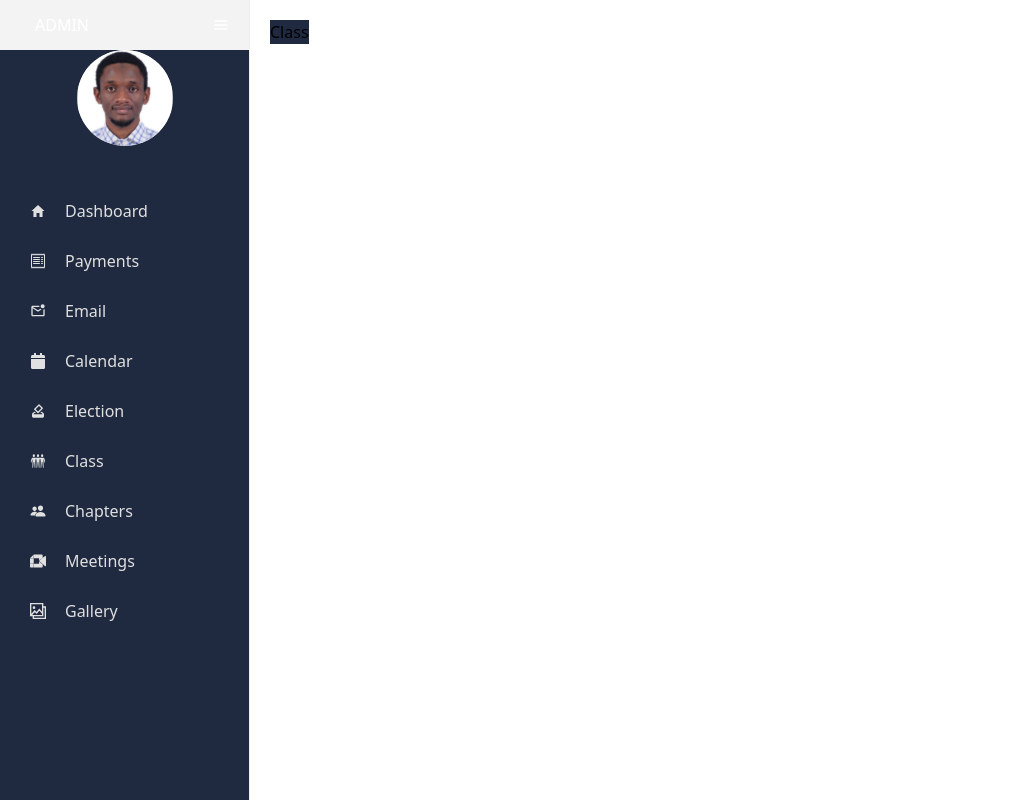
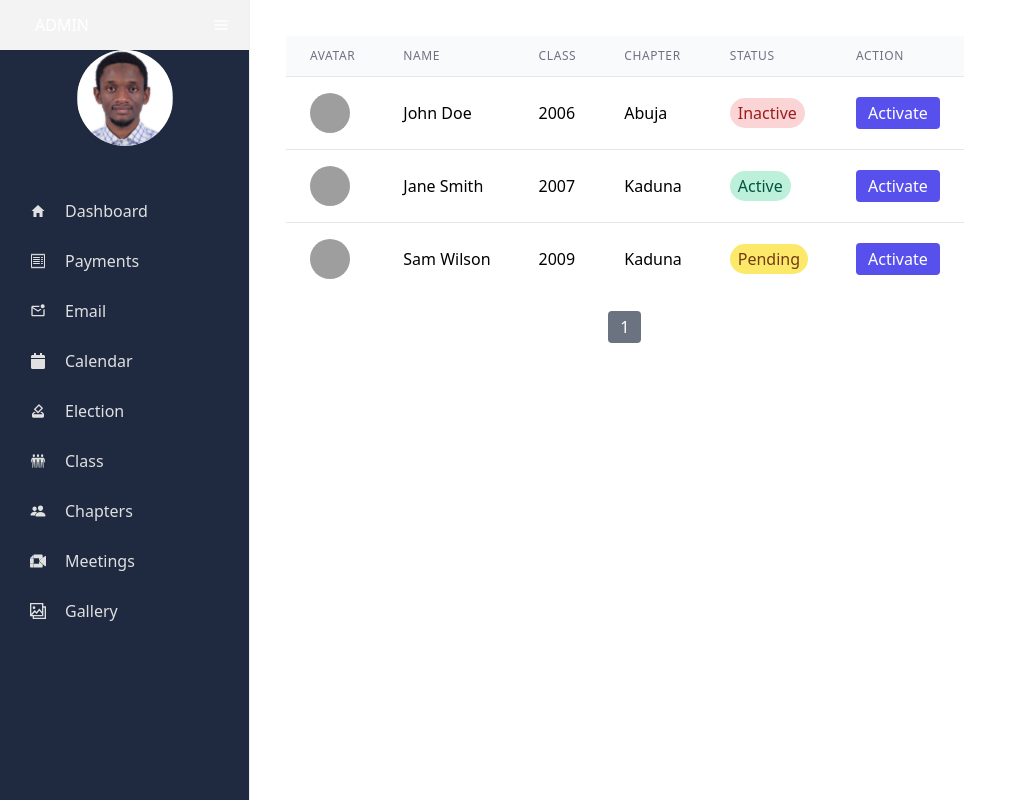
Before and after one commit to muhammadtanko/alumni_frontend, a React (Vite) app: page /class in a window 1280 px wide. Shown: the whole page, without its empty margins (0-1027 px from the left). Built offline with nearby package versions, Linux system fonts and the light colour scheme; grey boxes are pictures that could not be loaded.

Commit message:
minor changes

```diff
--- a/src/pages/class/index.jsx
+++ b/src/pages/class/index.jsx
@@ -1,14 +1,137 @@
 import Layout from "../../layouts/layout"
+import React, { useState } from 'react';
+import { Modal } from 'flowbite-react';
 
+const users = [
+  {
+    id: 1,
+    avatar: 'https://i.pravatar.cc/150?img=1',
+    name: 'John Doe',
+    class: '2006',
+    chapter: 'Abuja',
+    status: 'Inactive'
+  },
+  {
+    id: 2,
+    avatar: 'https://i.pravatar.cc/150?img=2',
+    name: 'Jane Smith',
+    class: '2007',
+    chapter: 'Kaduna',
+    status: 'Active'
+  },
+  {
+    id: 3,
+    avatar: 'https://i.pravatar.cc/150?img=3',
+    name: 'Sam Wilson',
+    class: '2009',
+    chapter: 'Kaduna',
+    status: 'Pending'
+  },
+  // Add more user data as needed
+];
 
 export default function Class() {
+  const [showModal, setShowModal] = useState(false);
+  const [selectedUser, setSelectedUser] = useState(null);
+  const [currentPage, setCurrentPage] = useState(1);
+  const itemsPerPage = 5;
+
+  const paginatedUsers = users.slice((currentPage - 1) * itemsPerPage, currentPage * itemsPerPage);
+  const totalPages = Math.ceil(users.length / itemsPerPage);
+
+  const handleRowClick = (user) => {
+    setSelectedUser(user);
+    setShowModal(true);
+  };
+
+  const handleActivate = (userId) => {
+    // Handle activation logic
+    console.log(`Activating user with ID: ${userId}`);
+  };
+
+  const handlePageChange = (page) => {
+    setCurrentPage(page);
+  };
+
+  const statusColors = {
+    'Active': 'bg-green-200 text-green-800',
+    'Inactive': 'bg-red-200 text-red-800',
+    'Pending': 'bg-yellow-200 text-yellow-800'
+  };
+
+  const buttonStyles = 'bg-indigo-600 text-white px-3 py-1 rounded hover:bg-indigo-800';
 
   return (
+    <Layout>
+      <div className="container mx-auto p-4">
+        <table className="min-w-full divide-y divide-gray-200">
+          <thead className="bg-gray-50">
+            <tr>
+              <th className="px-6 py-3 text-left text-xs font-medium text-gray-500 uppercase tracking-wider">Avatar</th>
+              <th className="px-6 py-3 text-left text-xs font-medium text-gray-500 uppercase tracking-wider">Name</th>
+              <th className="px-6 py-3 text-left text-xs font-medium text-gray-500 uppercase tracking-wider">Class</th>
+              <th className="px-6 py-3 text-left text-xs font-medium text-gray-500 uppercase tracking-wider">Chapter</th>
+              <th className="px-6 py-3 text-left text-xs font-medium text-gray-500 uppercase tracking-wider">Status</th>
+              <th className="px-6 py-3 text-left text-xs font-medium text-gray-500 uppercase tracking-wider">Action</th>
+            </tr>
+          </thead>
+          <tbody className="bg-white divide-y divide-gray-200">
+            {paginatedUsers.map(user => (
+              <tr key={user.id} onClick={() => handleRowClick(user)} className="hover:bg-gray-100 cursor-pointer">
+                <td className="px-6 py-4 whitespace-nowrap">
+                  <img src={user.avatar} alt={user.name} className="w-10 h-10 rounded-full" />
+                </td>
+                <td className="px-6 py-4 whitespace-nowrap">{user.name}</td>
+                <td className="px-6 py-4 whitespace-nowrap">{user.class}</td>
+                <td className="px-6 py-4 whitespace-nowrap">{user.chapter}</td>
+                <td className="px-6 py-4 whitespace-nowrap">
+                  <span className={`px-2 py-1 rounded-full ${statusColors[user.status]}`}>
+                    {user.status}
+                  </span>
+                </td>
+                <td className="px-6 py-4 whitespace-nowrap">
+                  <button
+                    onClick={(e) => { e.stopPropagation(); handleActivate(user.id); }}
+                    className={buttonStyles}
+                  >
+                    Activate
+                  </button>
+                </td>
+              </tr>
+            ))}
+          </tbody>
+        </table>
 
-    <Layout>
-      <div className="bg-bgDArk flex justify-between ">
-        Class
+        <div className="mt-4 flex justify-center space-x-1">
+          {Array.from({ length: totalPages }, (_, i) => i + 1).map(page => (
+            <button
+              key={page}
+              onClick={() => handlePageChange(page)}
+              className={`px-3 py-1 rounded ${currentPage === page ? 'bg-gray-500 text-white' : 'bg-gray-200 text-gray-800'}`}
+            >
+              {page}
+            </button>
+          ))}
+        </div>
+
+        {selectedUser && (
+          <Modal
+            show={showModal}
+            size="md"
+            popup={true}
+            onClose={() => setShowModal(false)}
+          >
+            <Modal.Header />
+            <Modal.Body>
+              <div className="text-center">
+                <img src={selectedUser.avatar} alt={selectedUser.name} className="w-32 h-32 rounded-full mx-auto" />
+                <h3 className="mt-4 text-xl font-medium text-gray-900">{selectedUser.name}</h3>
+                <p className="text-sm text-gray-500">{selectedUser.class} - {selectedUser.chapter}</p>
+              </div>
+            </Modal.Body>
+          </Modal>
+        )}
       </div>
     </Layout>
-  )
+  );
 }
--- a/src/pages/onboarding/index.jsx
+++ b/src/pages/onboarding/index.jsx
@@ -11,6 +11,7 @@ export default function Onboarding() {
     const next = () => {
         setCurrentStepper((prevStep) => (prevStep < 3 ? prevStep + 1 : prevStep));
         // dispatch(nextStep());
+
     };
     const prevStep = () => {
         setCurrentStepper((prevStep) => (prevStep > 1 ? prevStep - 1 : prevStep));
@@ -23,7 +24,6 @@ export default function Onboarding() {
     };
 
     useEffect(() => {
-
         if (currentStep === 4) {
             handleFinalSubmit();
         }
@@ -101,7 +101,7 @@ const PersonalInfo = ({ next }) => {
             validationSchema={validationSchema}
             onSubmit={(values) => {
                 console.log(values);
-                dispatch(nextStep());
+                // dispatch(nextStep());
                 dispatch(savepersonalInfo(values));
                 next()
             }}
@@ -293,7 +293,7 @@ const OtherInfo = ({ prevStep }) => {
             onSubmit={(values) => {
                 console.log(values);
                 dispatch(saveotherInfo(values));
-                dispatch(nextStep());
+                // dispatch(nextStep());
             }}
         >
             <Form className="grid gap-4 gap-y-2 text-sm grid-cols-2 md:grid-cols-5">
--- a/src/store/reducers/userSlice.js
+++ b/src/store/reducers/userSlice.js
@@ -25,7 +25,9 @@ export const submitFormData = createAsyncThunk(
     "user",
     async (formData, thunkAPI) => {
         try {
-            const response = await axios.post('/user', formData);
+            const response = await axios.post(
+                "http://localhost:4000/api/v1/user",
+                formData);
             return response.data;
         } catch (error) {
             return thunkAPI.rejectWithValue(error.response.data);
@@ -49,19 +51,19 @@ const userSlice = createSlice({
     reducers: {
         savepersonalInfo: (state, action) => {
             state.personalInfo = action.payload;
-            // state.currentStep = 2;
+            state.currentStep = 2;
         },
         savecareerInfo: (state, action) => {
             state.careerInfo = action.payload;
-            // state.currentStep = 3;
+            state.currentStep = 3;
         },
         saveotherInfo: (state, action) => {
             state.otherInfo = action.payload;
-            // state.currentStep = 4;
+            state.currentStep = 4;
         },
-        nextStep: (state) => {
-            if (state.currentStep < 3) state.currentStep += 1;
-        },
+        // nextStep: (state) => {
+        //     if (state.currentStep < 3) state.currentStep += 1;
+        // },
         previousStep: (state) => {
             if (state.currentStep > 1) state.currentStep -= 1;
         },
--- a/src/store/store.js
+++ b/src/store/store.js
@@ -4,8 +4,15 @@ import userSlice from "./reducers/userSlice"
 const store = configureStore({
     reducer: {
         user: userSlice
-    }
-})
+    },
+    middleware: (getDefaultMiddleware) => getDefaultMiddleware({
+        serializableCheck: {
+            ignoredActionPaths: ['payload.photo'],
+            ignoredPaths: ['user.personalInfo.photo'],
+        },
+    })
+},
+    window.__REDUX_DEVTOOLS_EXTENSION__ && window.__REDUX_DEVTOOLS_EXTENSION__())
 
 
 
```
